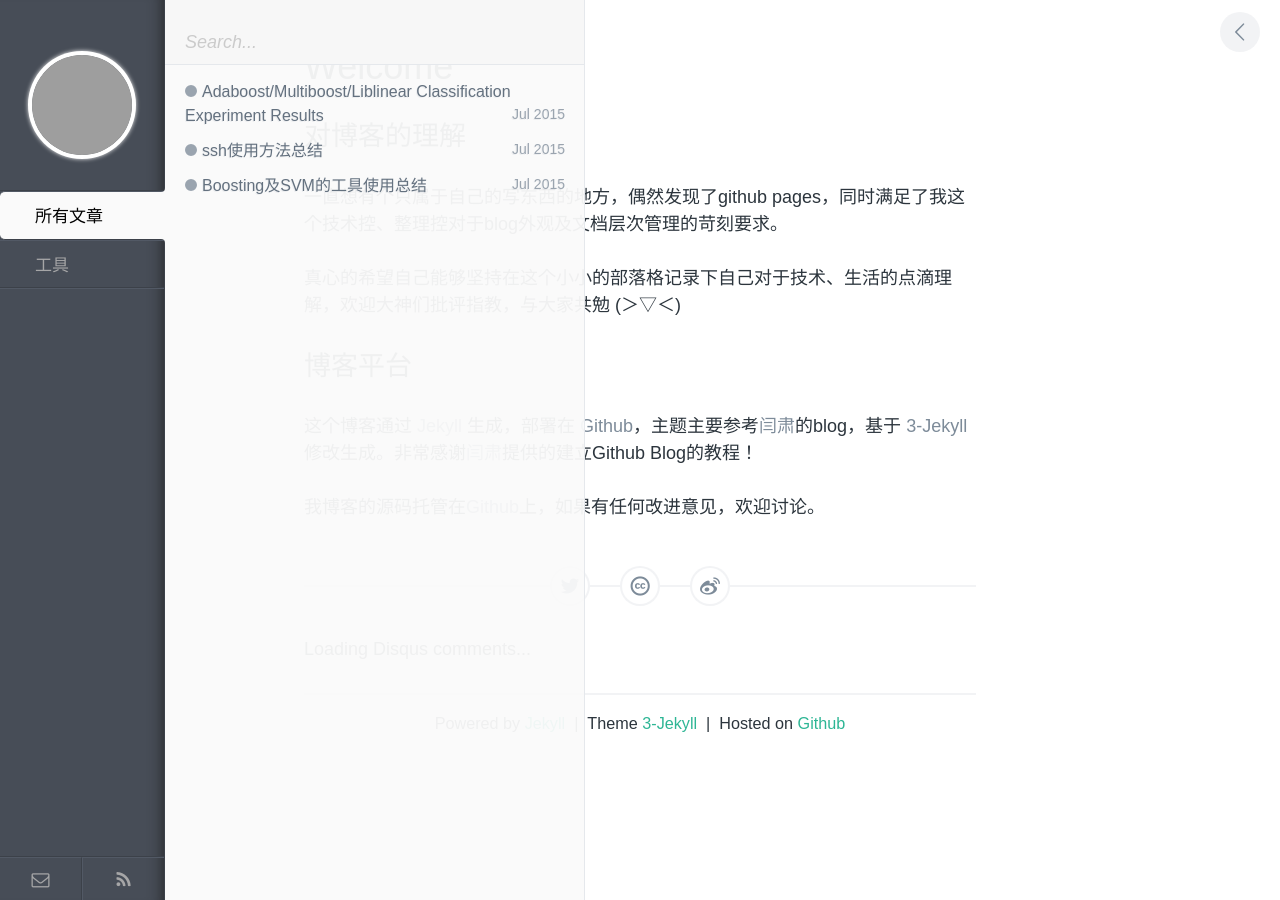
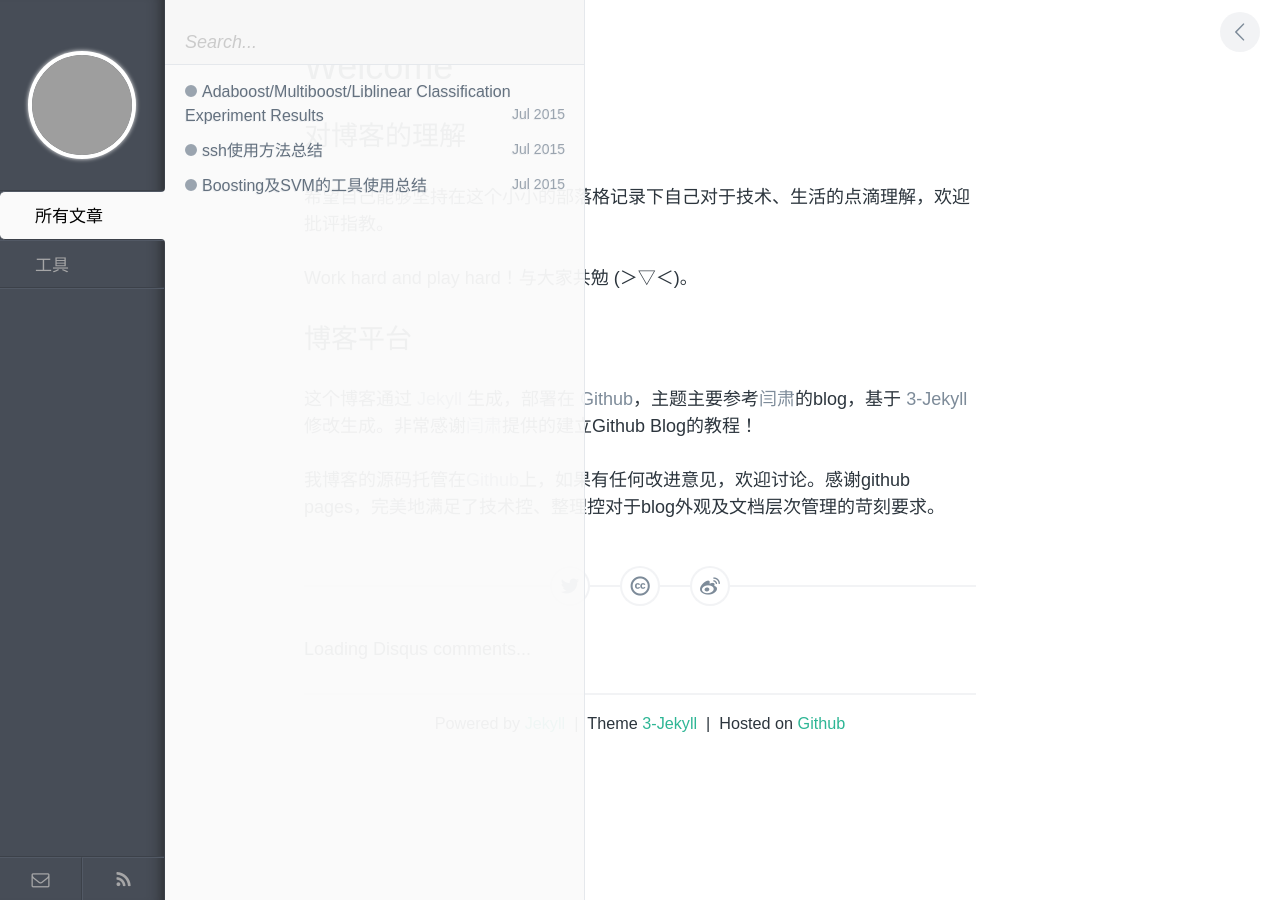
Before and after one commit to junjiek/junjiek.github.io, a Jekyll site: the page built from index.md, in a window 1280 px wide. Built offline with Jekyll 4.4.1, drawn with Linux system fonts in a browser that asks for light colours; comment, search, counter and statistics services are not loaded; grey boxes are pictures that could not be loaded.

Commit message:
exp result

```diff
--- a/index.md
+++ b/index.md
@@ -5,12 +5,12 @@ title: Welcome
 
 ## 对博客的理解
 
-一直想有个只属于自己的写东西的地方，偶然发现了github pages，同时满足了我这个技术控、整理控对于blog外观及文档层次管理的苛刻要求。
+希望自己能够坚持在这个小小的部落格记录下自己对于技术、生活的点滴理解，欢迎批评指教。
 
-真心的希望自己能够坚持在这个小小的部落格记录下自己对于技术、生活的点滴理解，欢迎大神们批评指教，与大家共勉 (＞▽＜)
+Work hard and play hard！与大家共勉 (＞▽＜)。
 
 ## 博客平台
 
 这个博客通过 [Jekyll](http://jekyllrb.com/) 生成，部署在 [Github](https://pages.github.com)，主题主要参考[闫肃](http://yansu.org/)的blog，基于 [3-Jekyll](https://github.com/P233/3-Jekyll) 修改生成。非常感谢[闫肃](http://yansu.org/)提供的建立Github Blog的教程！
 
-我博客的源码托管在[Github](https://github.com/junjiek/junjiek.github.io)上，如果有任何改进意见，欢迎讨论。
+我博客的源码托管在[Github](https://github.com/junjiek/junjiek.github.io)上，如果有任何改进意见，欢迎讨论。感谢github pages，完美地满足了技术控、整理控对于blog外观及文档层次管理的苛刻要求。
```
Also changed, not shown: _posts/tool/2015-07-12-bootsing-svm-exp.md (renamed from _posts/tool/2015-07-12-bootsing-svm-insights.md, +4 -3 lines), 2 other files.
